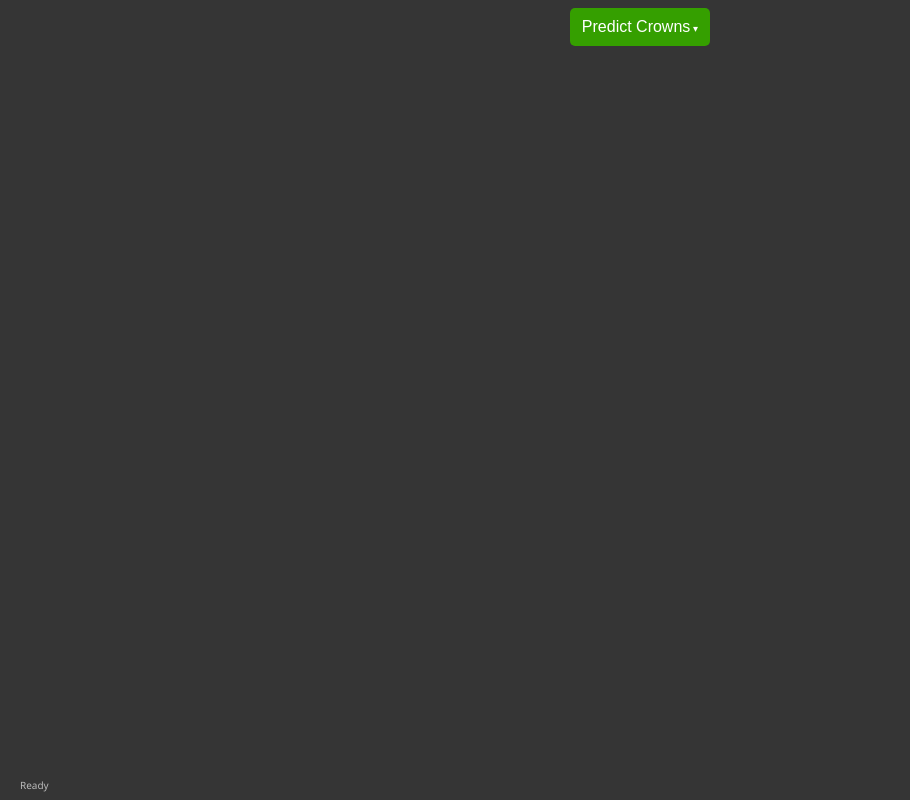
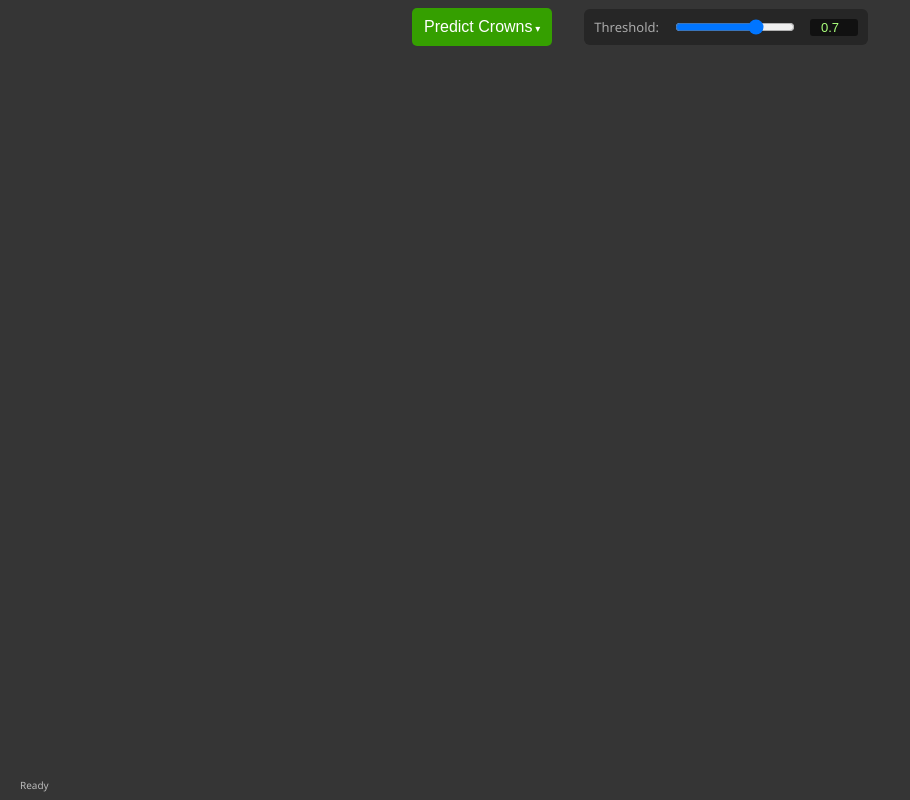
Before and after one commit to Rchahel-vertinetik/erdo-crown-request, a plain HTML site: page index.html in a window 1280 px wide. Shown: the whole page, without its empty margins (0-910 px from the left). Drawn offline with Linux system fonts and the light colour scheme.

Commit message:
Update index.html

```diff
--- a/index.html
+++ b/index.html
@@ -15,7 +15,6 @@
       color: white;
       overflow: hidden;
     }
-
     .container {
       display: flex;
       flex-direction: column;
@@ -24,14 +23,13 @@
       padding: 8px 10px;
       box-sizing: border-box;
     }
-
     .button-row {
       display: flex;
       justify-content: center;
       gap: 12px;
       padding: 0 12px;
+      align-items: center;
     }
-
     .main-btn {
       background-color: #359f00;
       color: white;
@@ -42,21 +40,17 @@
       cursor: pointer;
       white-space: nowrap;
     }
-
     .main-btn:disabled {
       background-color: #777;
       cursor: not-allowed;
     }
-
     .dropdown-wrap {
       position: relative;
     }
-
     .dropdown-wrap .main-btn::after {
       content: " ▾";
       font-size: 10px;
     }
-
     .dropdown-content {
       display: none;
       position: absolute;
@@ -68,7 +62,6 @@
       box-shadow: 0 2px 6px rgba(0,0,0,0.3);
       z-index: 999;
     }
-
     .dropdown-content button {
       background: none;
       border: none;
@@ -79,15 +72,40 @@
       font-size: 12px;
       cursor: pointer;
     }
-
     .dropdown-content button:hover {
       background-color: #555;
     }
-
     .dropdown-wrap:hover .dropdown-content {
       display: block;
     }
-
+    .threshold-control {
+      display: flex;
+      align-items: center;
+      gap: 10px;
+      margin-left: 20px;
+      background: #262626;
+      border-radius: 6px;
+      padding: 8px 10px;
+    }
+    .threshold-label {
+      font-size: 13px;
+      color: #aaa;
+      margin-right: 4px;
+    }
+    .threshold-value {
+      width: 40px;
+      text-align: right;
+      font-size: 13px;
+      background: #111;
+      color: #aaff7b;
+      border: none;
+      margin-left: 3px;
+      border-radius: 3px;
+      padding: 1px 4px;
+    }
+    .threshold-slider {
+      width: 120px;
+    }
     .footer {
       font-size: 10px;
       color: #bbb;
@@ -96,14 +114,12 @@
       align-items: center;
       padding: 0 10px;
     }
-
     .logo-spinner {
       width: 40px;
       height: 40px;
       animation: spinLogo 1.2s linear infinite;
       margin: 10px 0;
     }
-
     @keyframes spinLogo {
       0% { transform: rotate(0deg); }
       100% { transform: rotate(360deg); }
@@ -120,6 +136,29 @@
           <button onclick="runDelete()">Clear Predictions</button>
           <button onclick="runSync()">Approve Predictions</button>
         </div>
+      </div>
+      <div class="threshold-control">
+        <span class="threshold-label">Threshold:</span>
+        <input
+          id="threshSlider"
+          class="threshold-slider"
+          type="range"
+          min="0"
+          max="1"
+          step="0.01"
+          value="0.7"
+          oninput="updateThreshInput(this.value)"
+        />
+        <input
+          id="threshInput"
+          class="threshold-value"
+          type="number"
+          min="0"
+          max="1"
+          step="0.01"
+          value="0.7"
+          onchange="updateThreshSlider(this.value)"
+        />
       </div>
     </div>
 
@@ -140,6 +179,13 @@
         throw new Error("Missing project parameter");
       }
       return project;
+    }
+
+    function getThreshold() {
+      // If the input is invalid or empty, return default 0.7
+      let val = parseFloat(document.getElementById('threshInput').value);
+      if (isNaN(val) || val < 0 || val > 1) return 0.7;
+      return val;
     }
 
     function setStatus(msg) {
@@ -181,7 +227,7 @@
 
         setStatus("Done");
       } catch (err) {
-        setStatus( err.message);
+        setStatus(err.message);
       } finally {
         showSpinner(false);
         disableAllButtons(false);
@@ -190,7 +236,9 @@
 
     async function runPredict() {
       const project = getProjectFromURL();
-      const url = `${API_BASE}/infer_project_name?project_name=${encodeURIComponent(project)}`;
+      const thresh = getThreshold();
+      // Always include the threshold
+      const url = `${API_BASE}/infer_project_name?project_name=${encodeURIComponent(project)}&thresh=${encodeURIComponent(thresh)}`;
       await streamEndpoint(url, "Predicting...");
     }
 
@@ -205,7 +253,17 @@
       const url = `${API_BASE}/sync_predictions_to_tree_crowns?project_name=${encodeURIComponent(project)}`;
       await streamEndpoint(url, "Approving predictions...");
     }
+
+    // Synchronize slider and number input
+    function updateThreshInput(val) {
+      document.getElementById('threshInput').value = parseFloat(val).toFixed(2);
+    }
+    function updateThreshSlider(val) {
+      // Clamp to range [0, 1]
+      let v = Math.min(1, Math.max(0, parseFloat(val)));
+      document.getElementById('threshSlider').value = v.toFixed(2);
+      document.getElementById('threshInput').value = v.toFixed(2);
+    }
   </script>
-
 </body>
 </html>
```
